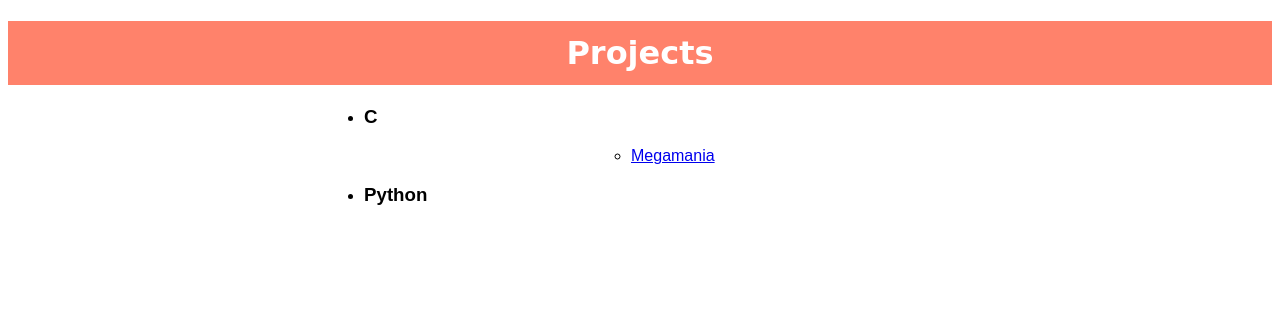
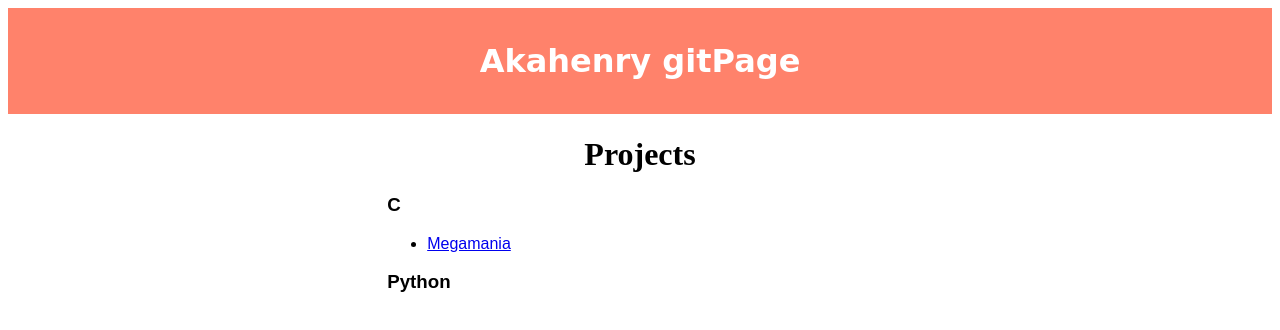
Before and after one commit to akahenry/akahenry.github.io, a plain HTML site: page index.html in a window 1280 px wide. Drawn offline with Linux system fonts and the light colour scheme.

Commit message:
Add title

```diff
--- a/index.html
+++ b/index.html
@@ -4,40 +4,45 @@
     <title>akahenry gitpage</title>
   <body>
     <style>
+    .header
+    {
+      text-align:center;
+      color:white;
+      background-color:rgba(255, 99, 71, 0.8);
+      font-family:cursive;
+      padding: 1%;
+    }
+    h3
+    {
+      font-family: sans-serif;
+      margin-left: 30%;
+      list-style-position: outside;
+      color: black;
+    }
+
     ul
     {
       font-family: sans-serif;
-      margin-left: 25%;
+      margin-left: 30%;
+      list-style-position: outside;
       color: black;
-    }
-
-    h1
-    {
-      font-family: cursive;
-      padding: 1%;
     }
     </style>
 
+    <div class="header">
+      <h1>Akahenry gitPage</h1>
+    </div>
 
-
-    <h1 style="text-align:center; color:white; background-color:rgba(255, 99, 71, 0.8);">
+    <h1 style="text-align:center;">
       Projects
     </h1>
 
-    <ul>
-      <li>
-        <h3>C</h3>
-      </li>
+    <h3>C</h3>
       <ul>
         <li>
-          <a href="https://github.com/mswlandi/megamania"> Megamania</a>
+          <a href="https://github.com/mswlandi/megamania" target="_blank">Megamania</a>
         </li>
       </ul>
-
-      <li>
-        <h3>Python</h3>
-      </li>
-    </ul>
-
+    <h3>Python</h3>
   </body>
 </html>
```
